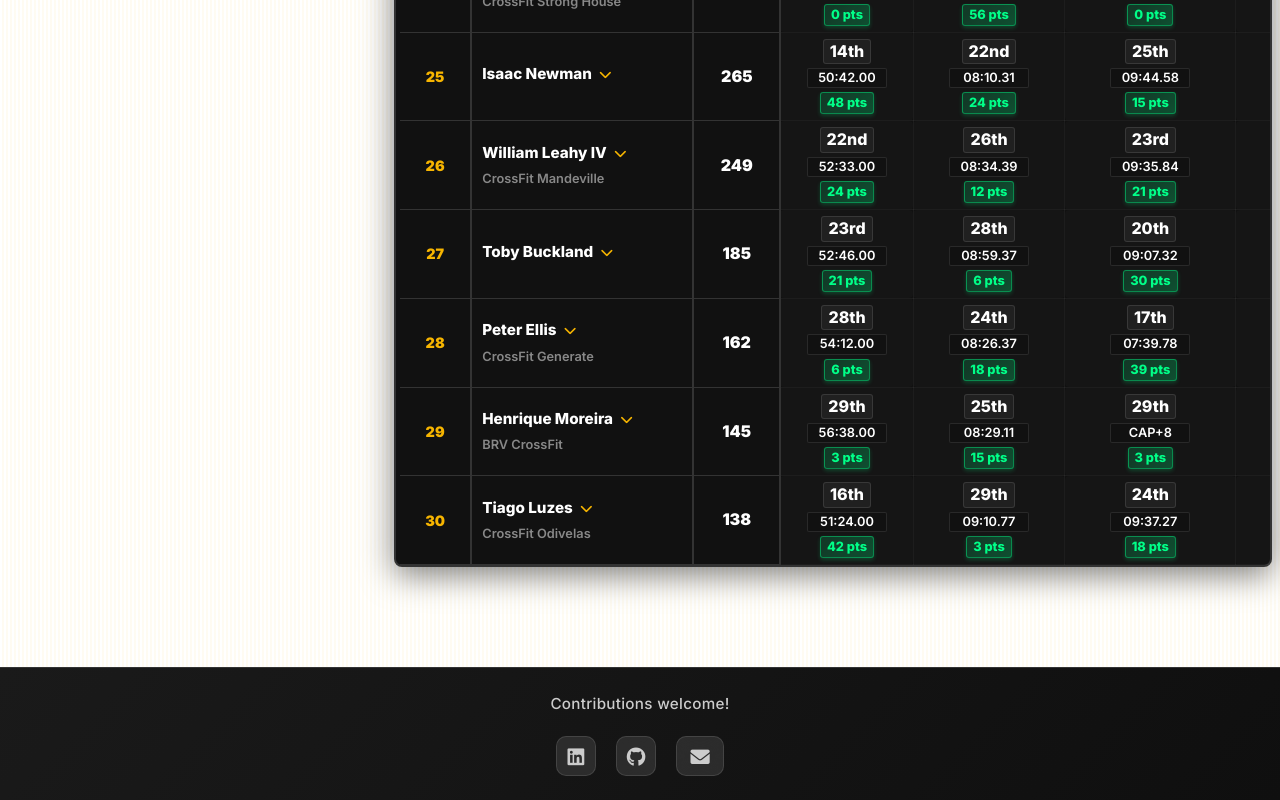
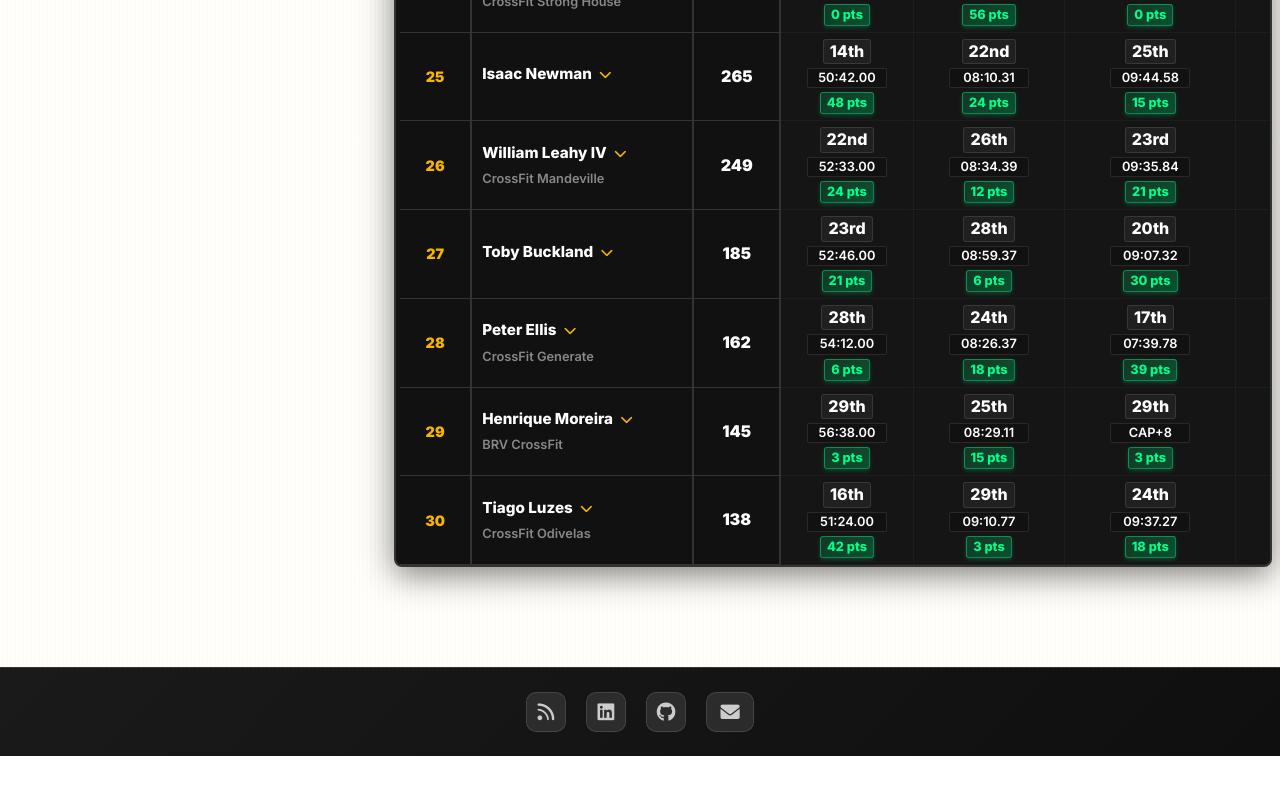
Before and after one commit to pannaf/crossfit-leaderboard-remix, a React (Vite) app: page / in a window 1280 px wide. Shown: the part 2404-3204 px from the top of the page. After the commit the page ends 3160 px from the top, so only its background shows below. Built offline with nearby package versions, Linux system fonts and the light colour scheme.

Commit message:
substack link

```diff
--- a/src/components/Footer.jsx
+++ b/src/components/Footer.jsx
@@ -13,8 +13,16 @@ const Footer = () => {
     return (
         <footer className="footer">
             <div className="footer-content">
-                <p className="footer-text">Contributions welcome!</p>
                 <div className="footer-icons">
+                    <a
+                        href="https://pannafelsen.substack.com/p/the-wod-if-machine"
+                        target="_blank"
+                        rel="noopener noreferrer"
+                        className="footer-icon"
+                        title="The WOD-If Machine (Substack)"
+                    >
+                        <i className="fas fa-rss"></i>
+                    </a>
                     <a
                         href="https://www.linkedin.com/in/panna-felsen/"
                         target="_blank"
```
